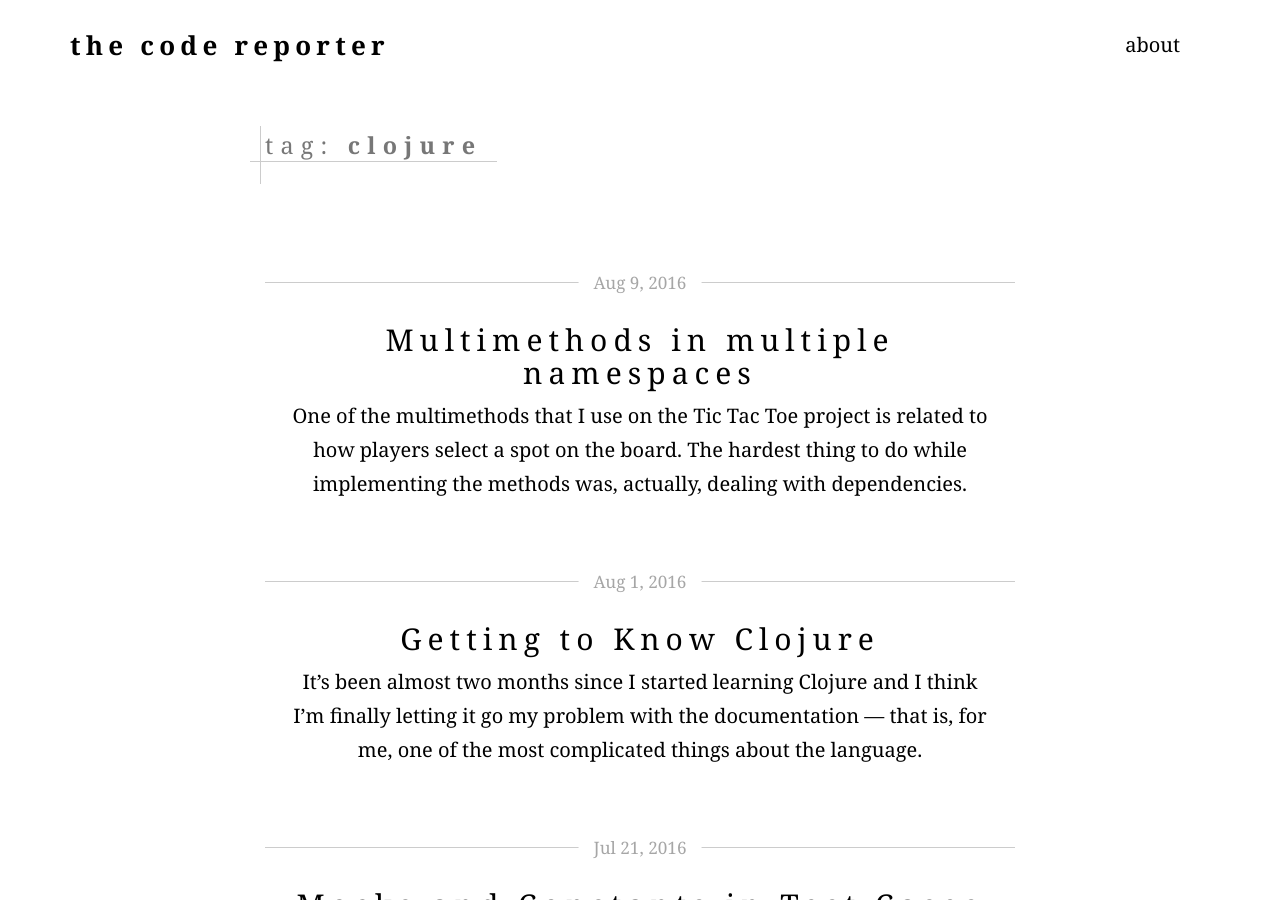
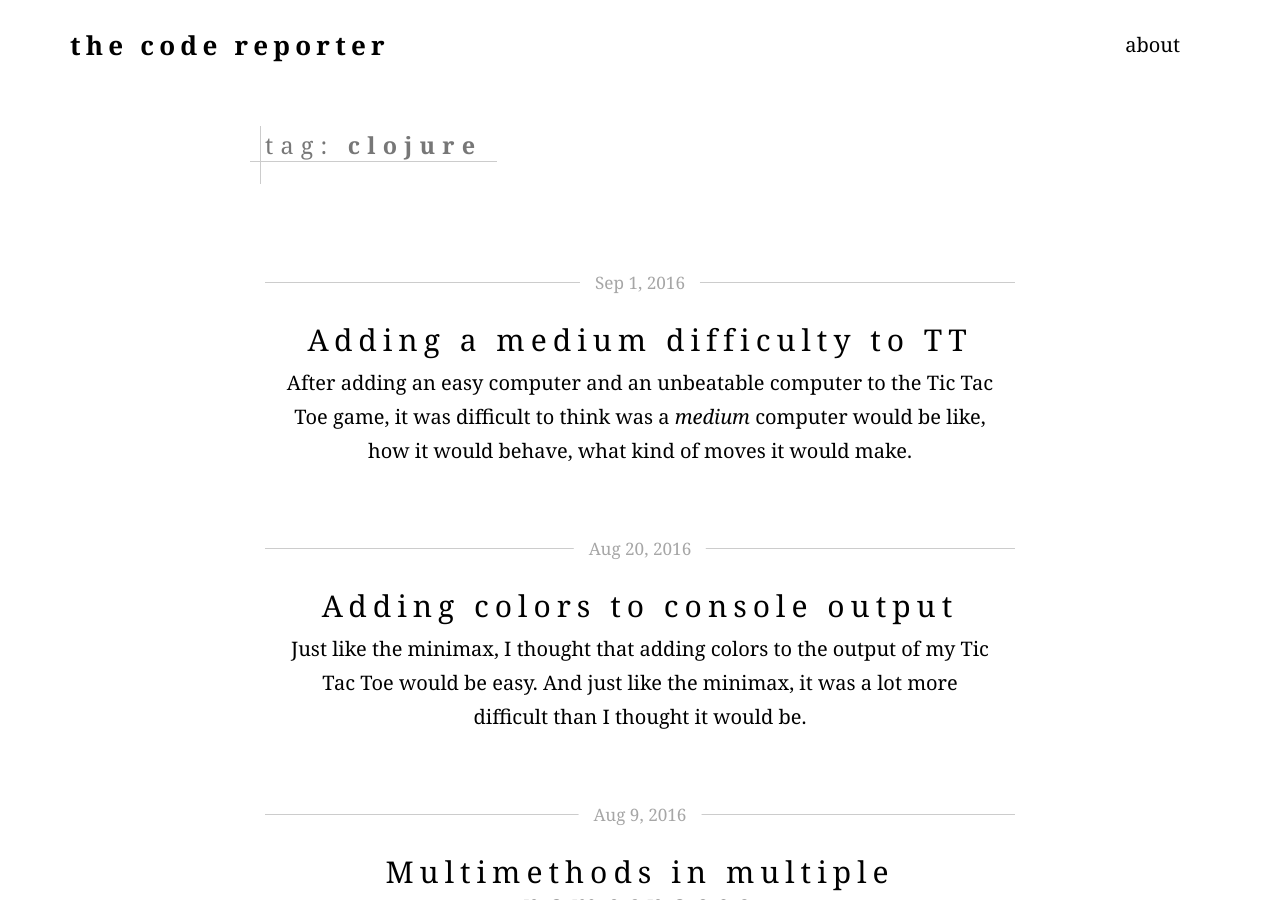
Before and after one commit to pwdd/pwdd.github.io, a Jekyll site: the page built from tag/clojure.md, in a window 1280 px wide and 900 px high. Built offline with Jekyll 4.4.1, drawn with Linux system fonts in a browser that asks for light colours; nearby versions of some CDN libraries; some web fonts are replaced.

Commit message:
medium player

````diff
--- /dev/null
+++ b/_posts/2016-09-01-medium-difficulty-level-on-TTT.md
@@ -0,0 +1,41 @@
+---
+layout: post
+title:  "Adding a medium difficulty to TT"
+date:   2016-09-01 11:47:41 -0500
+category: apprenticeship
+tags: [clojure]
+---
+
+After adding an easy computer and an unbeatable computer to the Tic Tac Toe game, it was difficult to think was a *medium* computer would be like, how it would behave, what kind of moves it would make.<!--more-->
+
+It was defined on my IPM with my mentors that it would 1) win when it had the chance to; 2) block opponent from winning; and 3) not be able to avoid *forks*. The idea was to write it using a rule-based algorithm.
+
+## The rules
+
+I created a namespace to hold the functions related to the rules that the medium computer should follow. The first thing to do was to create a function that would take the indexes of a row, a column or a diagonal and get the correspondent combo from the board.
+
+```clojure
+(defn- correspondent-board-combo
+  [board indexes-combo]
+  (mapv #(nth board %) indexes-combo))
+```
+
+From there, it was just a matter of writing which one of the rules. As I had used a multimethod to get the move of a player based on its role, there was not a lot of chances to be done. This is how the medium player `select-spot` looks like:
+
+```clojure
+(defn play-based-on-rules
+  [player board current-player-marker opponent-marker board-size]
+  (cond
+    (is-center-the-best-move? board) (place-in-the-center board)
+    (is-corner-the-best-move? board) (place-in-a-corner board)
+    (can-win? board current-player-marker)
+      (place-in-winning-spot board current-player-marker)
+    (can-win? board opponent-marker)
+      (place-in-winning-spot board opponent-marker)
+    (owns-combos? board current-player-marker opponent-marker)
+      (fill-in-a-combo board current-player-marker opponent-marker)
+    (is-there-empty-combos? board)
+      (helpers/random-move (get-an-empty-combo board))
+    :else
+      (helpers/random-move (board/available-spots board))))
+```
````
Also changed, not shown: _posts/2016-08-20-adding-colors-to-console-output.md (+1 -1 lines).
